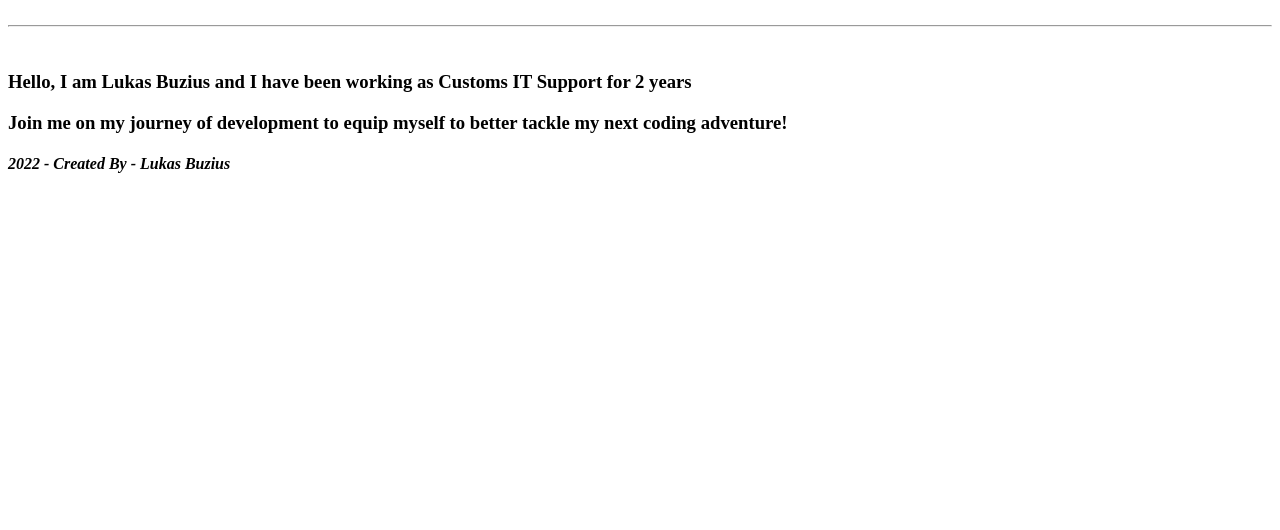
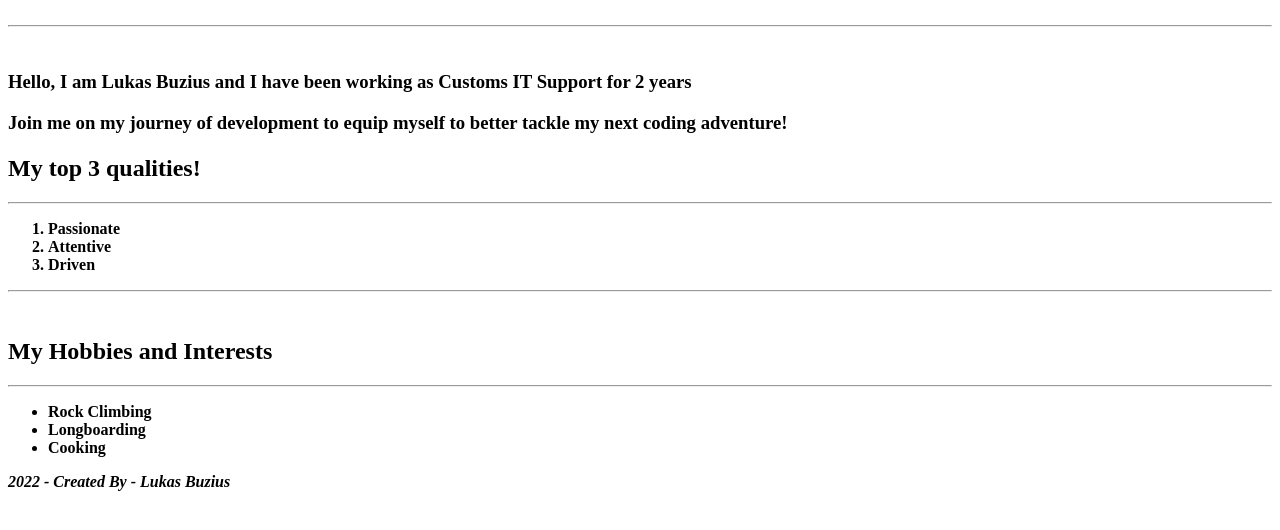
Before and after one commit to Drawleeh/Portfolio, a plain HTML site: page index.html in a window 1280 px wide. Shown: the part 220-750 px from the top of the page. Drawn offline with Linux system fonts and the light colour scheme.

Commit message:
Added list to website

```diff
--- a/index.html
+++ b/index.html
@@ -22,6 +22,26 @@
         </main>
     </h3>
     <h4>
+    <section>
+        <h2>My top 3 qualities!</h2>
+        <hr>
+        <ol>
+            <li> Passionate</li>
+            <li> Attentive</li>
+            <li> Driven</li>
+        </ol>
+    </section>
+    <hr>
+    <br>
+    <section>
+        <h2> My Hobbies and Interests</h2>
+        <hr>
+        <ul>
+            <li> Rock Climbing</li>
+            <li> Longboarding</li>
+            <li> Cooking</li>
+        </ul>
+    </section>
         <footer> <i>2022 - Created By - Lukas Buzius</i></footer>
     </h4>
 
```
